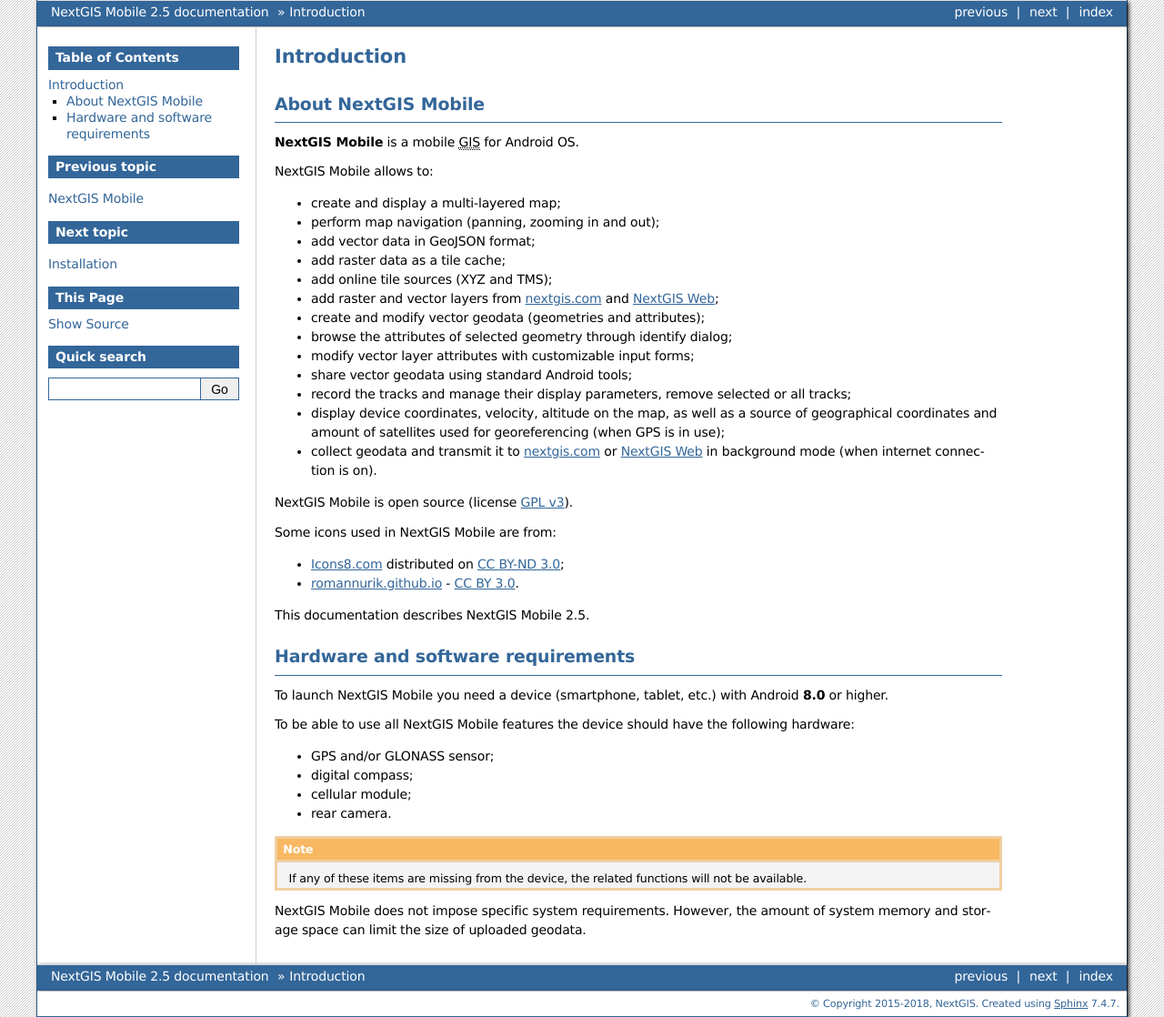
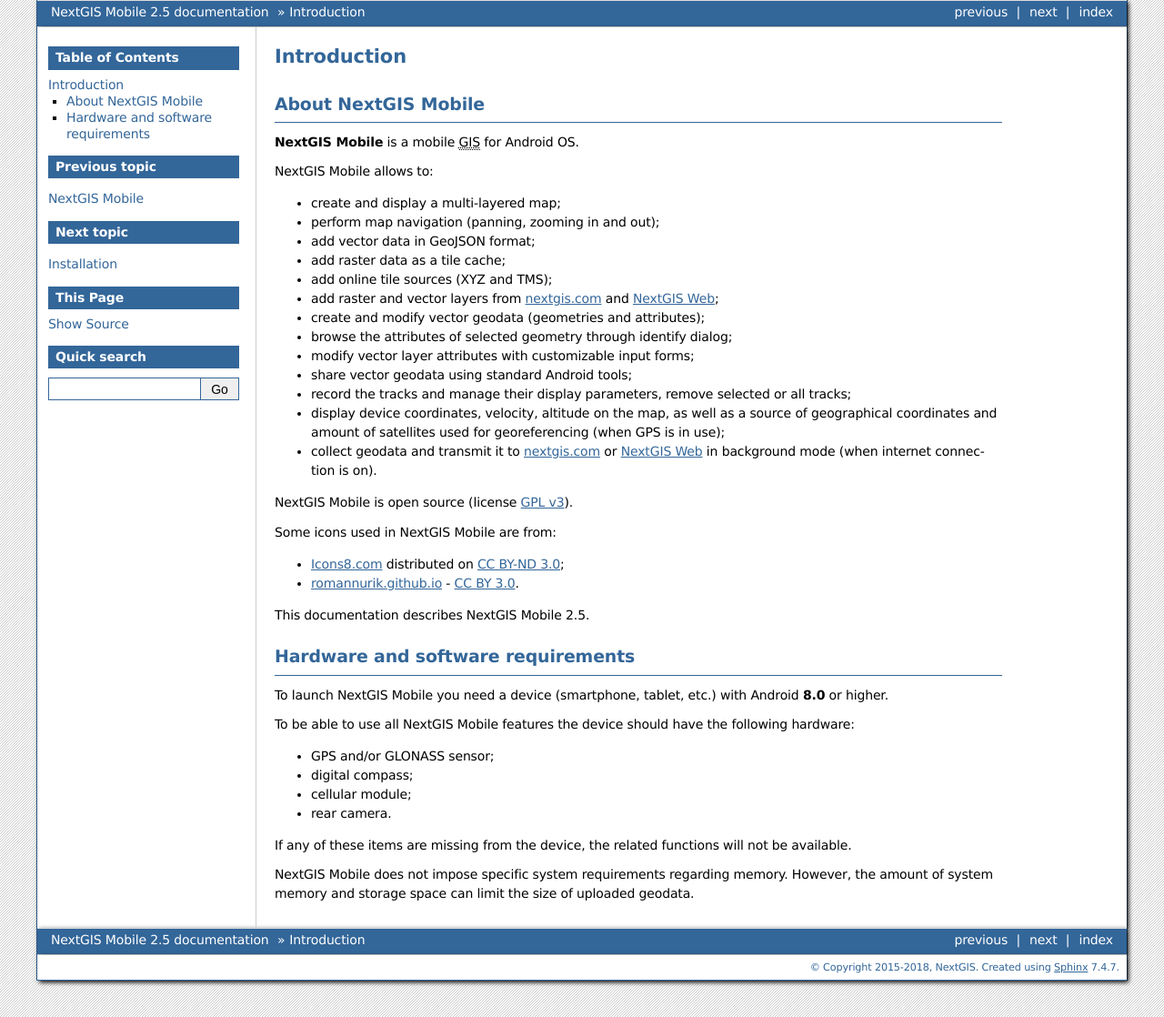
Before and after one commit to nextgis/docs_ngmobile, a Sphinx documentation site: the page built from source/intro.rst, in a window 1280 px wide. Shown: the whole page at 91% size. Built offline with Sphinx 7.4.7, drawn with Linux system fonts in a browser that asks for light colours; formulas are drawn with MathJax 3.

Commit message:
Update intro.rst
clarify memory requirements

```diff
--- a/source/intro.rst
+++ b/source/intro.rst
@@ -60,8 +58,6 @@
 * cellular module;
 * rear camera.
 
-.. note::
+If any of these items are missing from the device, the related functions will not be available.
 
-   If any of these items are missing from the device, the related functions will not be available.
-
-NextGIS Mobile does not impose specific system requirements. However, the amount of system memory and storage space can limit the size of uploaded geodata.
+NextGIS Mobile does not impose specific system requirements regarding memory. However, the amount of system memory and storage space can limit the size of uploaded geodata.
```
Also changed, not shown: other parts of source/intro.rst (+0 -2 lines).
